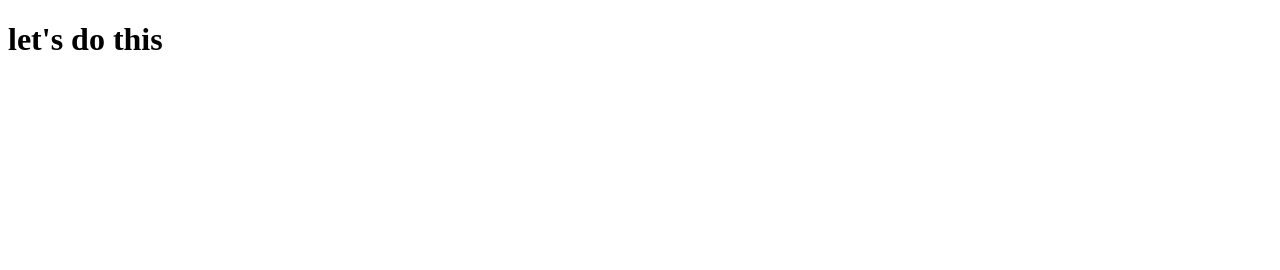
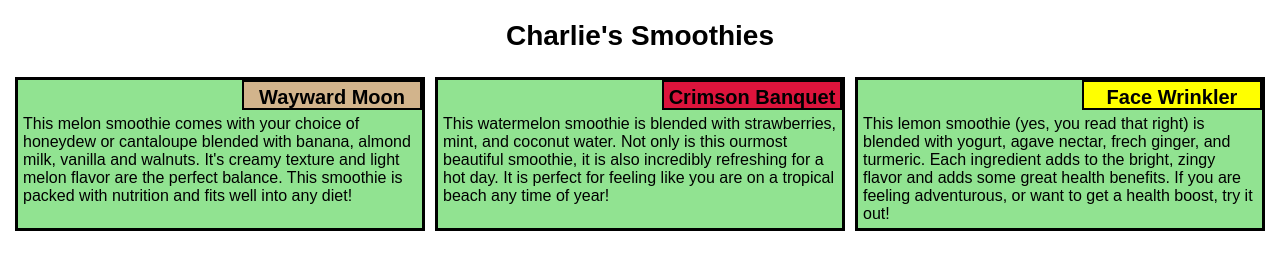
Before and after one commit to TommyCosta/coursera-assignments, a plain HTML site: page site/index.html in a window 1280 px wide. Drawn offline with Linux system fonts and the light colour scheme.

Commit message:
HTML and CSS added for Coursera Course 2 assignment

```diff
--- a/site/index.html
+++ b/site/index.html
@@ -1,9 +1,135 @@
-<!DOCTYPE HTML>
+<!DOCTYPE html>
 <html>
 <head>
-	<title> testing...</title>
+	<meta charset="utf-8">
+	<title>Module 2 Solution</title>
+<style>
+
+* {
+	box-sizing: border-box;
+	margin: 0;
+	padding: 0;
+}
+
+body {
+	margin: 10px;
+	padding: 0;
+	background-color: white;
+	font-family: Arial;
+	box-sizing: border-box;
+}
+
+#header {
+	font-size: 1.75em;
+	text-align: center;
+	margin: 20px auto;
+	width: 100%;
+}
+
+.row {
+	width: 100%;
+	display: flex;
+	flex-wrap: wrap;
+	align-items: stretch;
+	justify-content: center;
+}
+
+#box {
+	background-color: #77DD77cd;
+	padding: 5px;
+	border: 3px solid black;
+	margin: 5px 5px 5px 5px;
+	position: relative;
+	display: flex;
+	flex-direction: column;
+	box-sizing: border-box;
+}
+
+p {
+	width: 180px;
+	height: 30px;
+	margin: 0;
+	padding: 0;
+	border: 2px solid black;
+	position: absolute;
+	top: 0px;
+	right: 0px;
+	font-size: 1.25em;
+	font-weight: bold;
+	text-align: center;
+	line-height: 30px;
+}
+#p1 {
+	background-color: tan;
+	position: absolute;
+}
+#p2 {
+	background-color: crimson;
+	position: absolute;
+}
+#p3 {
+	background-color: yellow;
+	position: absolute;
+}
+
+#content {
+	margin-top: 30px;
+	font-size: 1em;
+}
+
+@media (min-width: 992px) {
+	.col-lg-4 {
+		width: 33.33%;
+	}
+	#box {
+		flex: 1 1 310px;
+		max-width: 33.33%
+	}
+}
+
+@media (min-width: 768px) and (max-width: 991px) {
+	.col-md-6 {
+		width: calc(50% - 10px);
+		max-width: 475px;
+	}
+	.col-md-12 {
+		width: 100%;
+	}
+}
+
+@media (max-width: 767px) {
+	.col-sm-12 {
+		width: 100%;
+	}
+}
+
+</style>
 </head>
 <body>
-<h1>let's do this</h1>
+	<h1 id="header" class="row">Charlie's Smoothies</h1>
+
+	<div class="row">
+		<div id="box" class="col-lg-4 col-md-6 col-sm-12">
+			<p id="p1">Wayward Moon</p>
+				<div id="content">
+				This melon smoothie comes with your choice of honeydew or cantaloupe blended with banana, almond milk, vanilla and walnuts. It's creamy texture and light melon flavor are the perfect balance. This smoothie is packed with nutrition and fits well into any diet!
+				</div>
+		</div>
+
+	<div id="box" class="col-lg-4 col-md-6 col-sm-12">
+		<p id="p2">Crimson Banquet</p>
+			<div id="content">
+			This watermelon smoothie is blended with strawberries, mint, and coconut water. Not only is this ourmost beautiful smoothie, it is also incredibly refreshing for a hot day. It is perfect for feeling like you are on a tropical beach any time of year!
+			</div>
+	</div>
+
+	<div id="box" class="col-lg-4 col-md-12 col-sm-12">
+		<p id="p3">Face Wrinkler</p>
+			<div id="content">
+			This lemon smoothie (yes, you read that right) is blended with yogurt, agave nectar, frech ginger, and turmeric. Each ingredient adds to the bright, zingy flavor and adds some great health benefits. If you are feeling adventurous, or want to get a health boost, try it out!
+			</div>
+	</div>
+</div>
+
 </body>
 </html>
```
